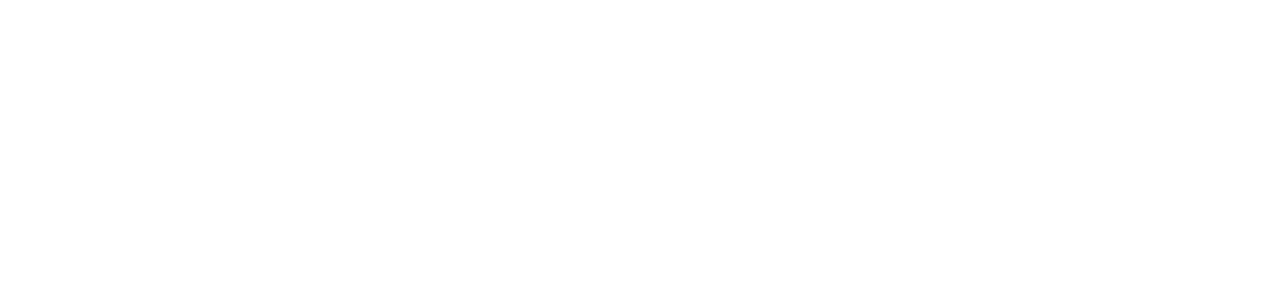
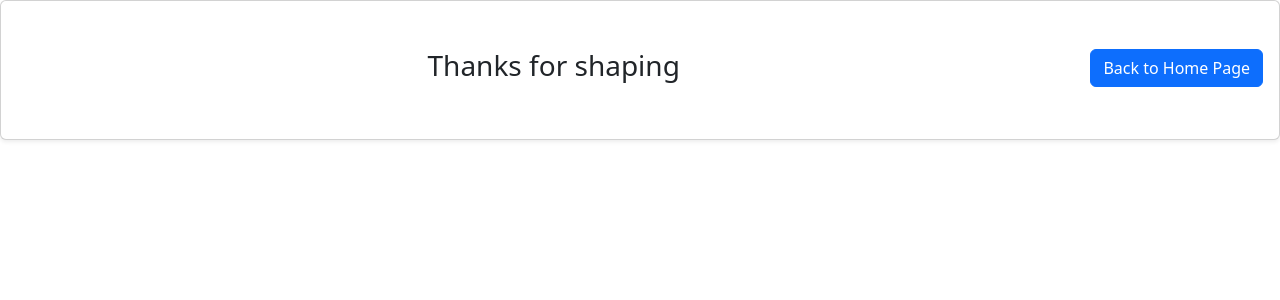
Before and after one commit to alamin-amin/laravel_react_project, a React (Vite) app in the folder LaravelReactEcommers/: page /thank-you in a window 1280 px wide. Before the commit this address had no page. Shown: the top 300 px of the page. Built offline with nearby package versions, Linux system fonts and the light colour scheme.

Commit message:
create thaks page

```diff
--- a/LaravelReactEcommers/src/App.jsx
+++ b/LaravelReactEcommers/src/App.jsx
@@ -24,6 +24,7 @@
 import ProductDetails from "./components/frontend/collections/ProductDetails";
 import Cart from "./components/frontend/collections/Cart";
 import Checkout from "./components/frontend/collections/Checkout";
+import Thank from "./components/frontend/collections/Thank";
 
 
 //backend
@@ -37,6 +38,7 @@
 import EditProduct from "./components/admin/Product/Edit_Product";
 import Category from "./components/frontend/Category";
 import About from "./components/frontend/About";
+
 
 
 
@@ -61,6 +63,7 @@
           <Route path="/product-details/:id" element={<ProductDetails />} />
           <Route path="/cart" element={<Cart />} />
           <Route path="/checkout" element={<Checkout />} />
+          <Route path="/thank-you" element={<Thank />} />
 
 
 
--- /dev/null
+++ b/LaravelReactEcommers/src/components/frontend/collections/Thank.jsx
@@ -0,0 +1,19 @@
+import React from 'react'
+import { Link } from 'react-router-dom';
+
+function Thank() {
+    return (
+        <div>
+            <div className='card card-body py-5 test-center shadow-sm'>
+
+                <div className='' style={{ maxHeight: '230px' }}>
+                    <Link to="/" className='btn btn-primary float-end'>Back to Home Page</Link>
+                    <h3 className='text-center fw-b'> Thanks for shaping </h3>
+                </div>
+
+            </div>
+        </div>
+    )
+}
+
+export default Thank
```
